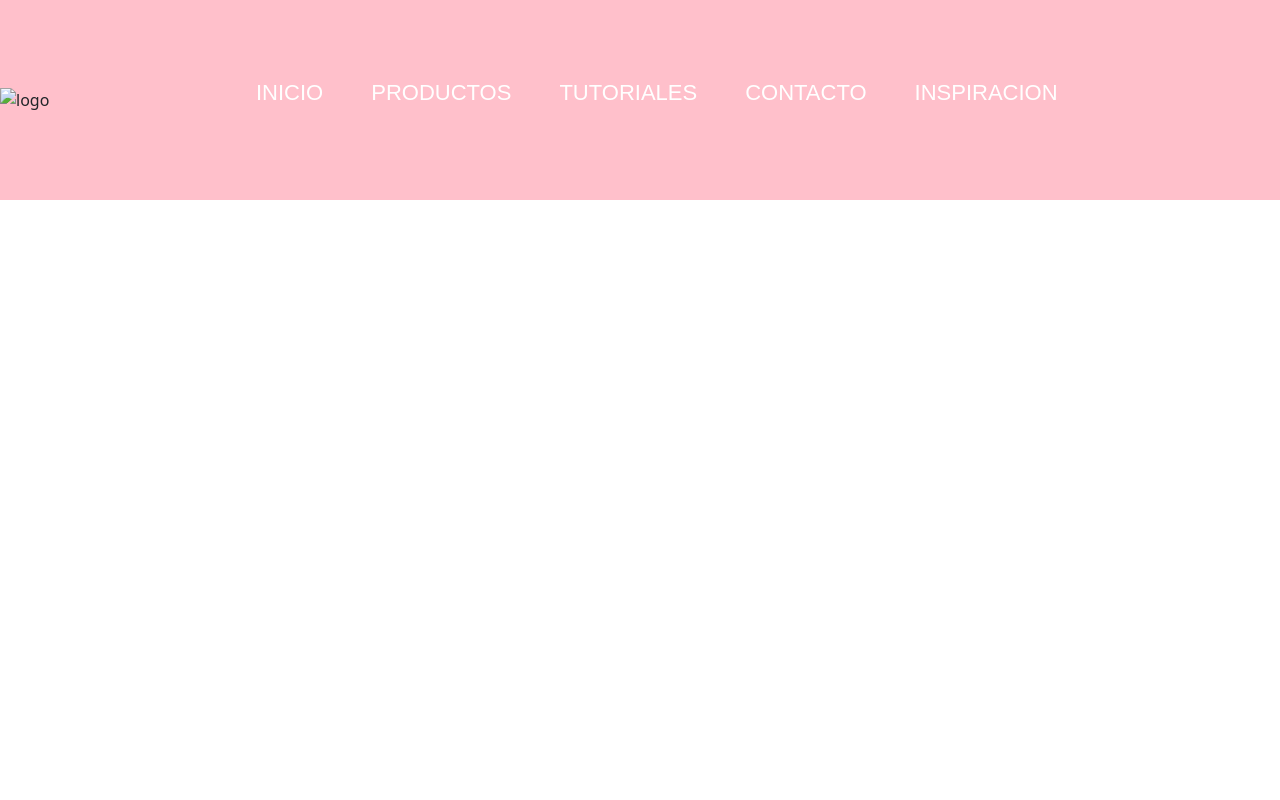
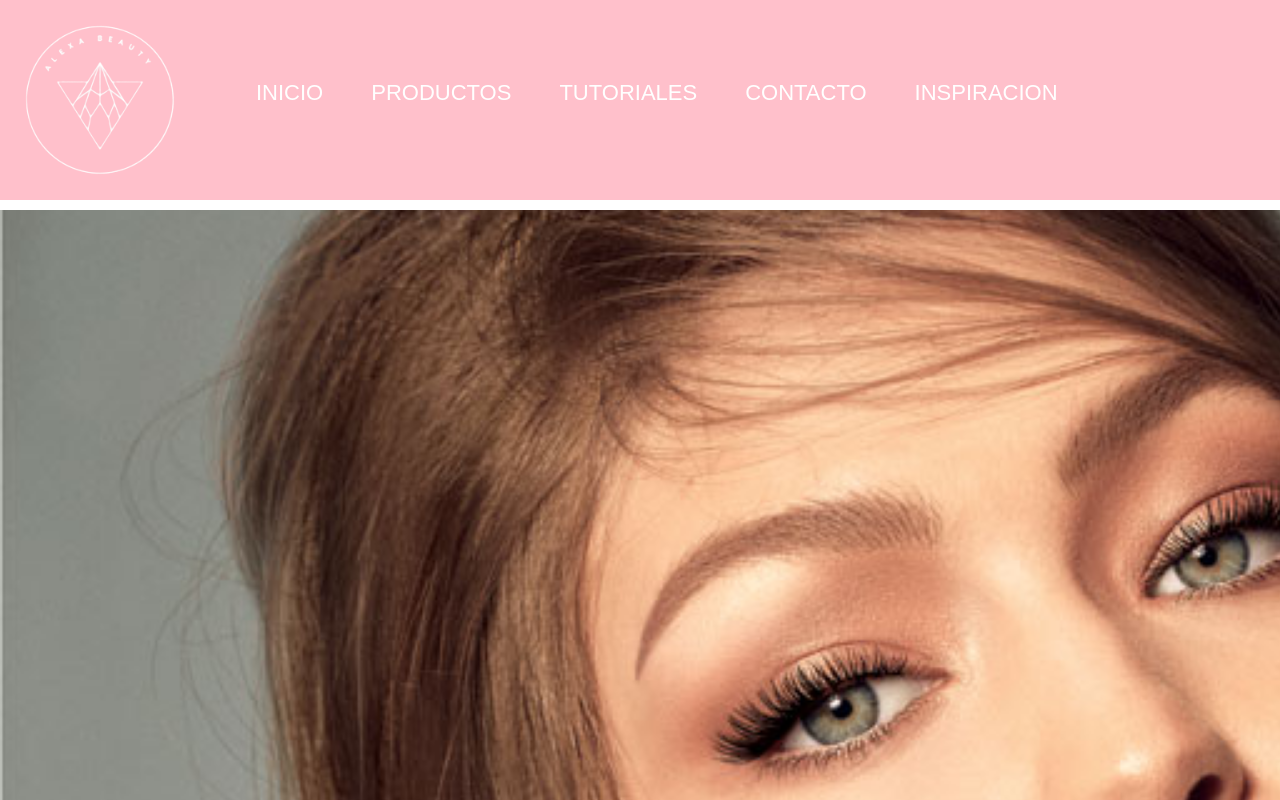
Before and after one commit to KatiaRudenick/AlexaBeauty, a plain HTML site: page index.html in a window 1280 px wide. Shown: the top 800 px of the page. Drawn offline with nearby package versions, Linux system fonts and the light colour scheme; the site is published under a folder, as on GitHub Pages, so addresses that start at the root find nothing.

Commit message:
Corrijo url de img logo y hero

```diff
--- a/estilos.css
+++ b/estilos.css
@@ -74,7 +74,7 @@ body{
 }
 
 .hero { grid-area: hero;
-background-image: url(/Imagenes/GIGI\ FONDO.jpg);
+background-image: url(Imagenes/GIGI\ FONDO.jpg);
 background-position: center;
 background-repeat: no-repeat;
 background-size: cover; }
--- a/index.html
+++ b/index.html
@@ -13,7 +13,7 @@
 </head>
 <body class="gridsinicio">
         <header class="header">
-            <img src="/Imagenes/ALEXA_BEAUTY_BLANCO.png" alt="logo" width="10%">
+            <img src="Imagenes/ALEXA_BEAUTY_BLANCO.png" alt="logo" width="10%">
             <nav>
                 <ul>
                     <li><a href="index.html">INICIO</a></li>
```
